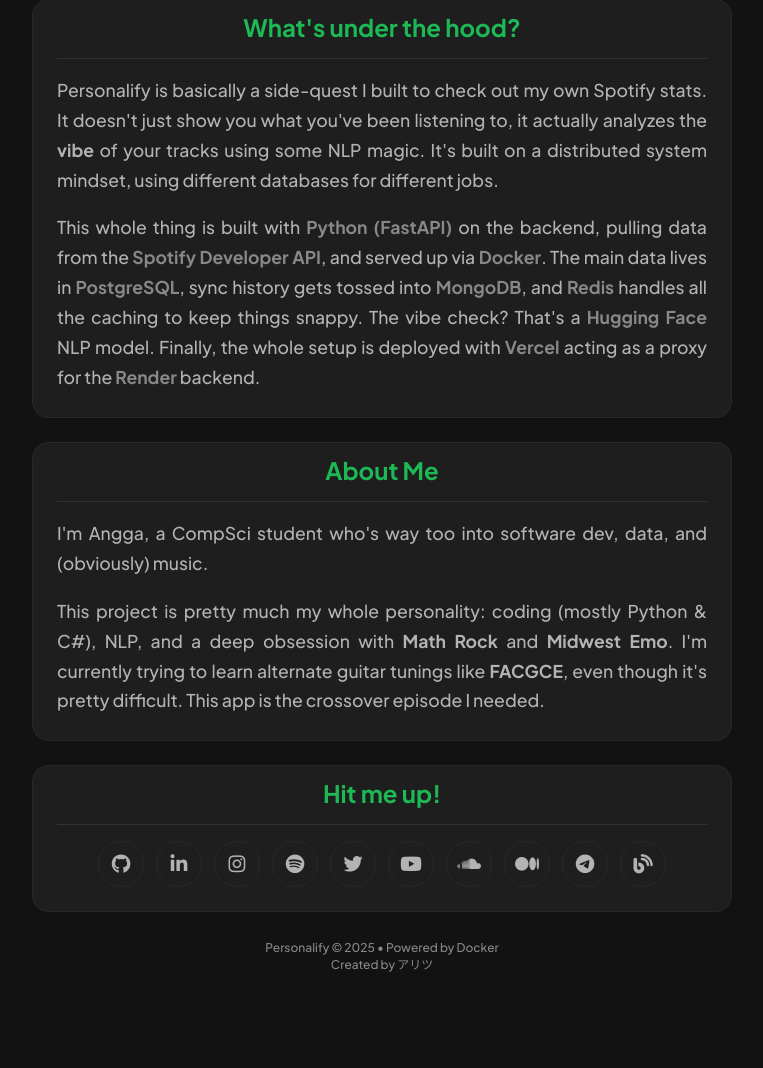
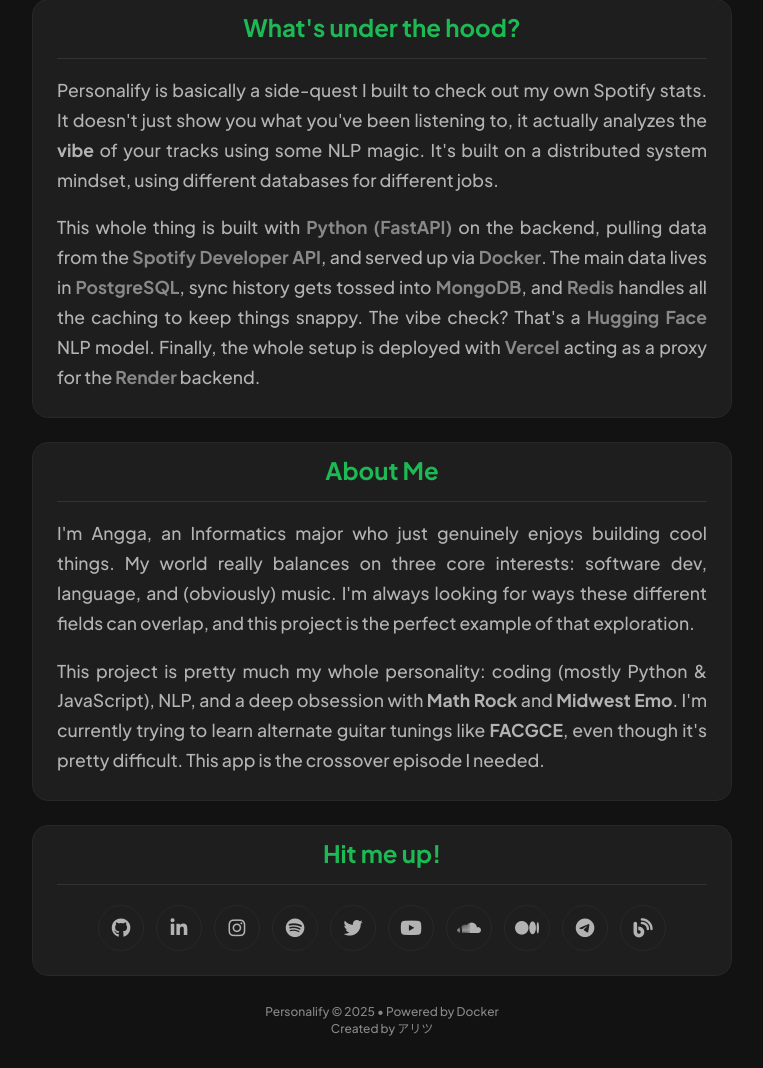
Before and after one commit to anggars/personalify, a FastAPI app: page /about in a window 1280 px wide. Shown: the part 202-1270 px from the top of the page, without its empty margins (258-1021 px from the left). Before the commit the page ends 1174 px from the top, so only its background shows below. Run offline with FastAPI, Linux system fonts and the light colour scheme.

Commit message:
edit about page

```diff
--- a/frontend/static/styles/about.css
+++ b/frontend/static/styles/about.css
@@ -160,7 +160,7 @@ header.hero p.visible {
     flex-wrap: wrap;
     justify-content: center;
     gap: 0.75rem;
-    margin-top: 1rem;
+    margin-top: 1.25rem;
     text-align: center;
 }
 
--- a/frontend/templates/about.html
+++ b/frontend/templates/about.html
@@ -49,11 +49,14 @@
             <div class="section">
                 <h2 class="about-title-section">About Me</h2>
                 <p>
-                    I'm Angga, a CompSci student who's way too into software dev, data, and (obviously) music.
+                    I'm Angga, an Informatics major who just genuinely enjoys building cool things.
+                    My world really balances on three core interests: software dev, language, and (obviously) music.
+                    I'm always looking for ways these different fields can overlap,
+                    and this project is the perfect example of that exploration.
                 </p>
 
                 <p>
-                    This project is pretty much my whole personality: coding (mostly Python & C#),
+                    This project is pretty much my whole personality: coding (mostly Python & JavaScript),
                     NLP, and a deep obsession with <b>Math Rock</b> and <b>Midwest Emo</b>.
                     I'm currently trying to learn alternate guitar tunings like <b>FACGCE</b>,
                     even though it's pretty difficult. This app is the crossover episode I needed.
@@ -84,7 +87,7 @@
         <a href="https://www.docker.com/" target="_blank" class="footer-link">Docker</a>
         <br>
         <span>Created by </span>
-        <a href="/about" class="footer-link">アリツ</a>
+        <a href="https://desty.page/anggars" target="_blank" class="footer-link">アリツ</a>
     </footer>
 
     <script>
```
